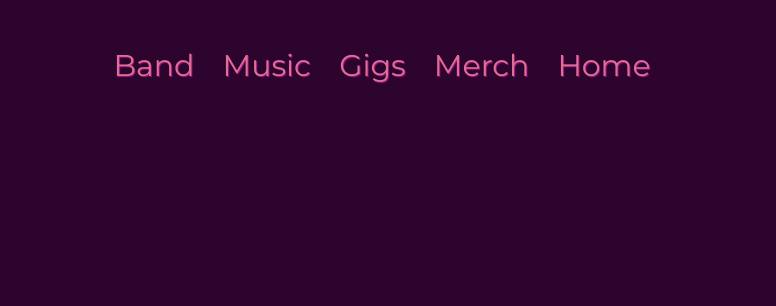
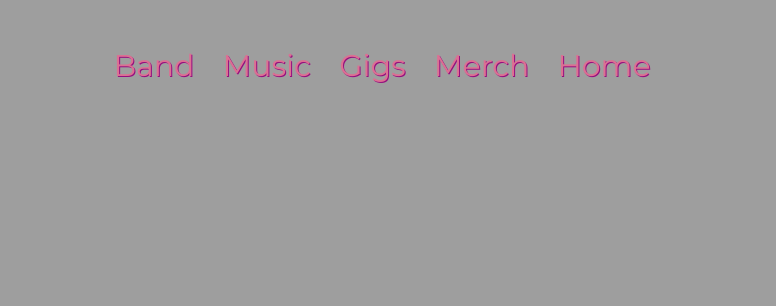
Before and after one commit to mimafarleyrose/ProjectCultureWebsite, a plain HTML site: page index.html in a window 1280 px wide. Shown: the top 306 px of the page, without its empty margins (290-1066 px from the left). Drawn offline with Linux system fonts and the light colour scheme; the site is published under a folder, as on GitHub Pages, so addresses that start at the root find nothing.

Commit message:
Update Index.css

```diff
--- a/Index.css
+++ b/Index.css
@@ -42,7 +42,7 @@ a{
         background-size: 100%;
     }
 .tabs{
-    background-image:url('/ProjectCultureWebsite/Images/bandpurplebackground.jpg');
+    background-image:url('./Images/bandpurplebackground.jpg');
 }
 /* links */
 .links{
```
